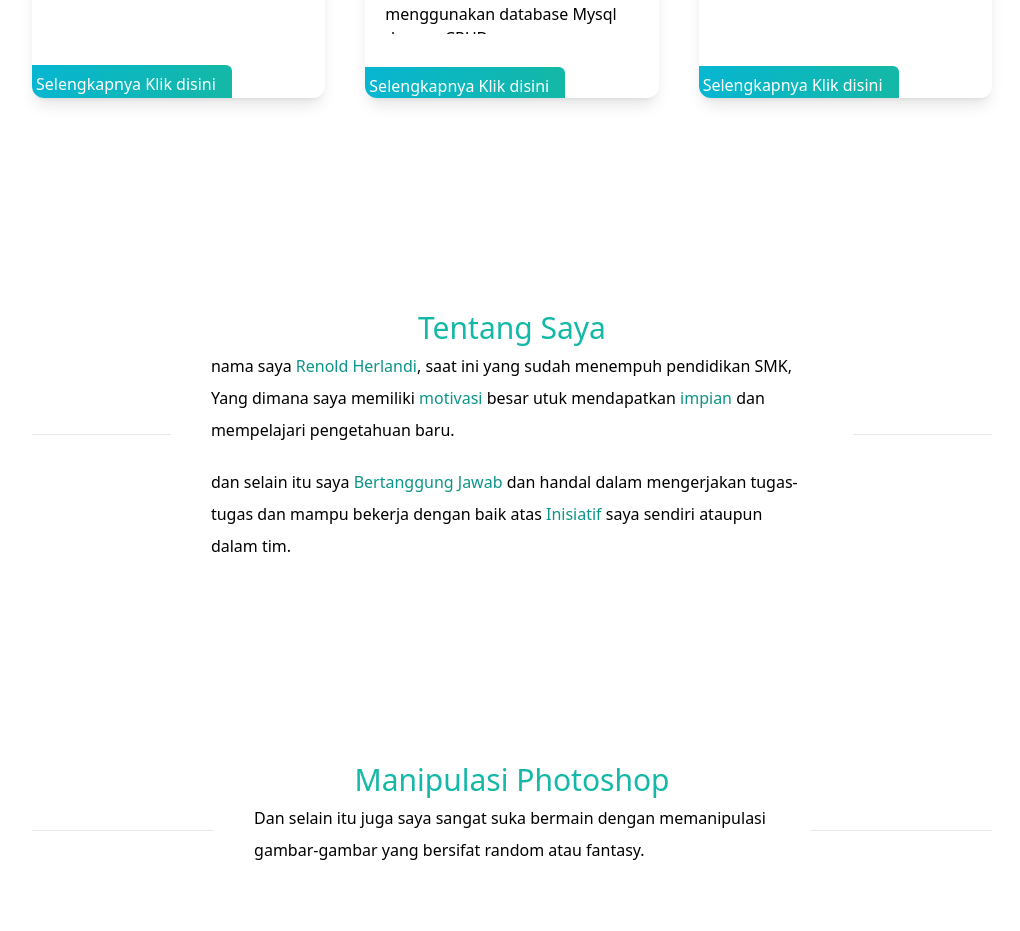
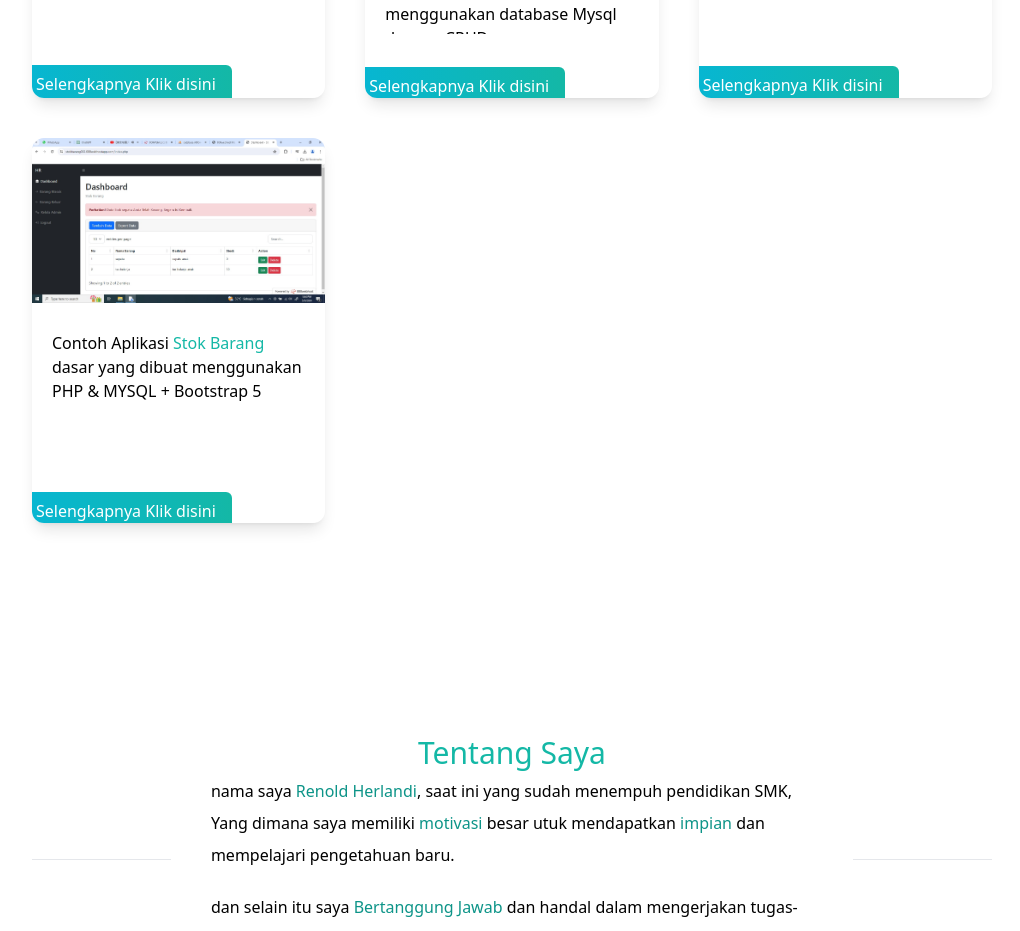
Before and after one commit to herlandi619/cv-dua, a React (Create React App) app: page / in a window 1280 px wide. Shown: the part 3121-4052 px from the top of the page, without its empty margins (128-1148 px from the left). Built offline with nearby package versions, Linux system fonts and the light colour scheme.

Commit message:
update database

```diff
--- a/src/App.jsx
+++ b/src/App.jsx
@@ -21,6 +21,7 @@ import kasir from "./kasir.png";
 import goblog from "./goblog.png";
 import livewire from "./livewire.png";
 import cruddasar from "./cruddasar.png";
+import stokbarang from "./stokbarang.jpeg";
 
 function App() {
   const [darkMode, setDarkMode] = useState(false);
@@ -87,7 +88,7 @@ function App() {
             </div>
 
             <div data-aos="flip-left" className="relative mx-auto bg-gradient-to-b from-teal-500 rounded-full w-80 h-80 mt-20 overflow-hidden hover:scale-105 ease-in-out duration-300 md:w-96 md:h-96 lg:-my-1 lg:-mx-5 ">
-              <img src={pp} layout="fill" objectFit="cover" className="pt-10 pl-10 md:pl-16 md:pt-24 hover:scale-110 ease-in-out duration-300" />
+              <img src={pp} layout="fill" objectFit="cover" className=" pt-10 pl-10 md:pl-16 md:pt-24 hover:scale-110 ease-in-out duration-300"  />
             </div>
           </div>
         </section>
@@ -246,6 +247,19 @@ function App() {
                 </a>
               </div>
             </div>
+            <div data-aos="zoom-in-right" className="grid gap-2 shadow-lg rounded-xl overflow-hidden  hover:scale-110 duration-300 ease-in-out cursor-pointer dark:bg-slate-100">
+              <img src={stokbarang} alt="kasir" />
+              <div className="p-5">
+                <p className="h-32 overflow-auto">
+                  Contoh Aplikasi <span className="text-teal-500">Stok Barang</span> dasar yang dibuat menggunakan PHP & MYSQL + Bootstrap 5
+                </p>
+              </div>
+              <div className="mt-3">
+                <a className="bg-gradient-to-r from-cyan-500 to-teal-500 text-white px-4 py-2 rounded-md  hover:opacity-80 ease-in-out relative right-3 duration-300" href="https://stokbarang002.000webhostapp.com/login.php" target={"_blank"}>
+                  Selengkapnya Klik disini
+                </a>
+              </div>
+            </div>
           </div>
         </section>
 
```
Also changed, not shown: src/stokbarang.jpeg (added).
